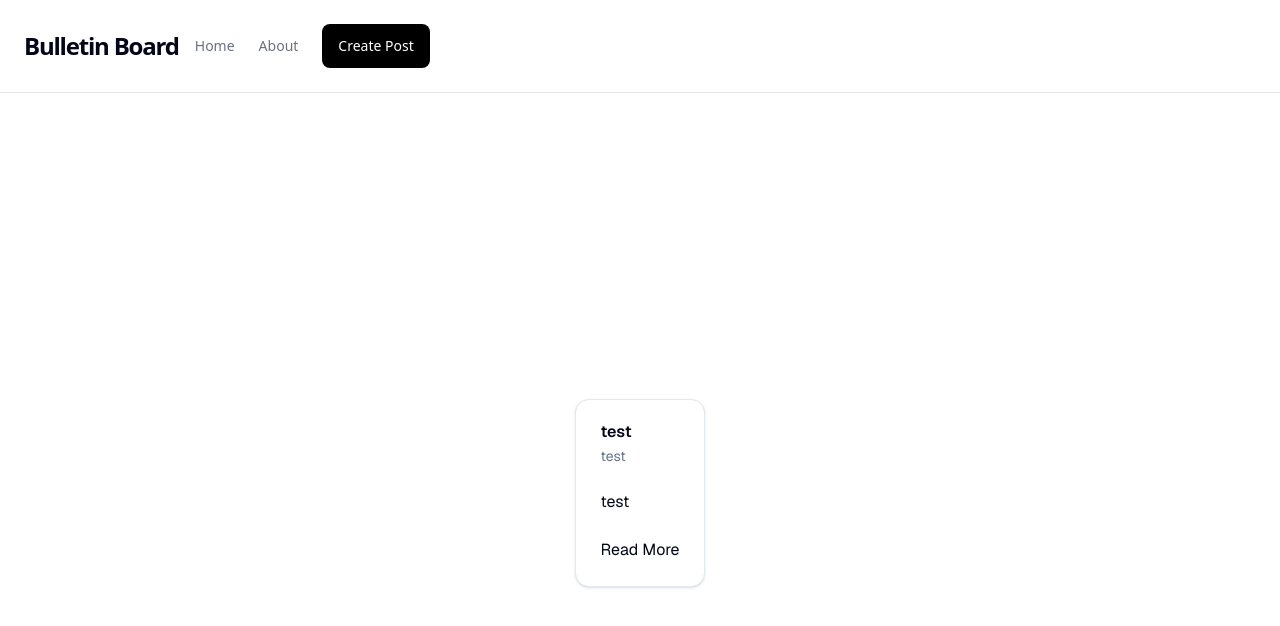
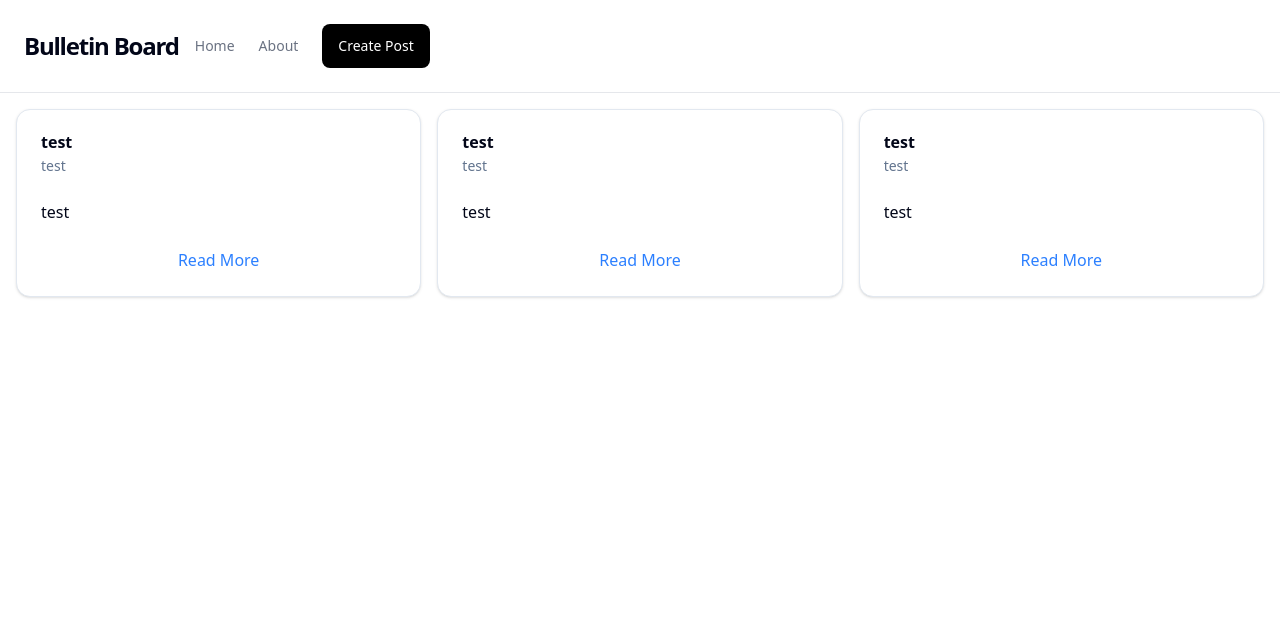
Before and after one commit to HossyWorlds/nextjs-bbs-tutorial, a Next.js app in the folder frontend/: page / in a window 1280 px wide. Shown: the top 626 px of the page. Built offline with nearby package versions, Linux system fonts and the light colour scheme.

Commit message:
fix: card css

```diff
--- a/frontend/app/page.tsx
+++ b/frontend/app/page.tsx
@@ -4,8 +4,8 @@ import Link from "next/link";
 
 export default function Home() {
   return (
-    <div className="grid grid-rows-[20px_1fr_20px] items-center justify-items-center min-h-screen p-8 pb-20 gap-16 sm:p-20 font-[family-name:var(--font-geist-sans)]">
-      <main className="flex flex-col gap-[32px] row-start-2 items-center sm:items-start">
+    <>
+      <main className="grid lg:grid-cols-3 px-4 py-4 gap-4">
         <Card>
           <CardHeader>
             <CardTitle>test</CardTitle>
@@ -19,12 +19,48 @@ export default function Home() {
             test
           </CardContent>
           <CardFooter className="flex-col gap-2">
-            <Link href="/bbs-posts/1" className="w-full">
+            <Link href="/bbs-posts/1" className="text-blue-500">
+              Read More
+            </Link>
+          </CardFooter>
+        </Card>
+        <Card>
+          <CardHeader>
+            <CardTitle>test</CardTitle>
+            <CardDescription>
+              test
+            </CardDescription>
+            <CardAction>
+            </CardAction>
+          </CardHeader>
+          <CardContent>
+            test
+          </CardContent>
+          <CardFooter className="flex-col gap-2">
+            <Link href="/bbs-posts/1" className="text-blue-500">
+              Read More
+            </Link>
+          </CardFooter>
+        </Card>
+        <Card>
+          <CardHeader>
+            <CardTitle>test</CardTitle>
+            <CardDescription>
+              test
+            </CardDescription>
+            <CardAction>
+            </CardAction>
+          </CardHeader>
+          <CardContent>
+            test
+          </CardContent>
+          <CardFooter className="flex-col gap-2">
+            <Link href="/bbs-posts/1" className="text-blue-500">
               Read More
             </Link>
           </CardFooter>
         </Card>
       </main>
-    </div>
+    </>
   );
 }
```
